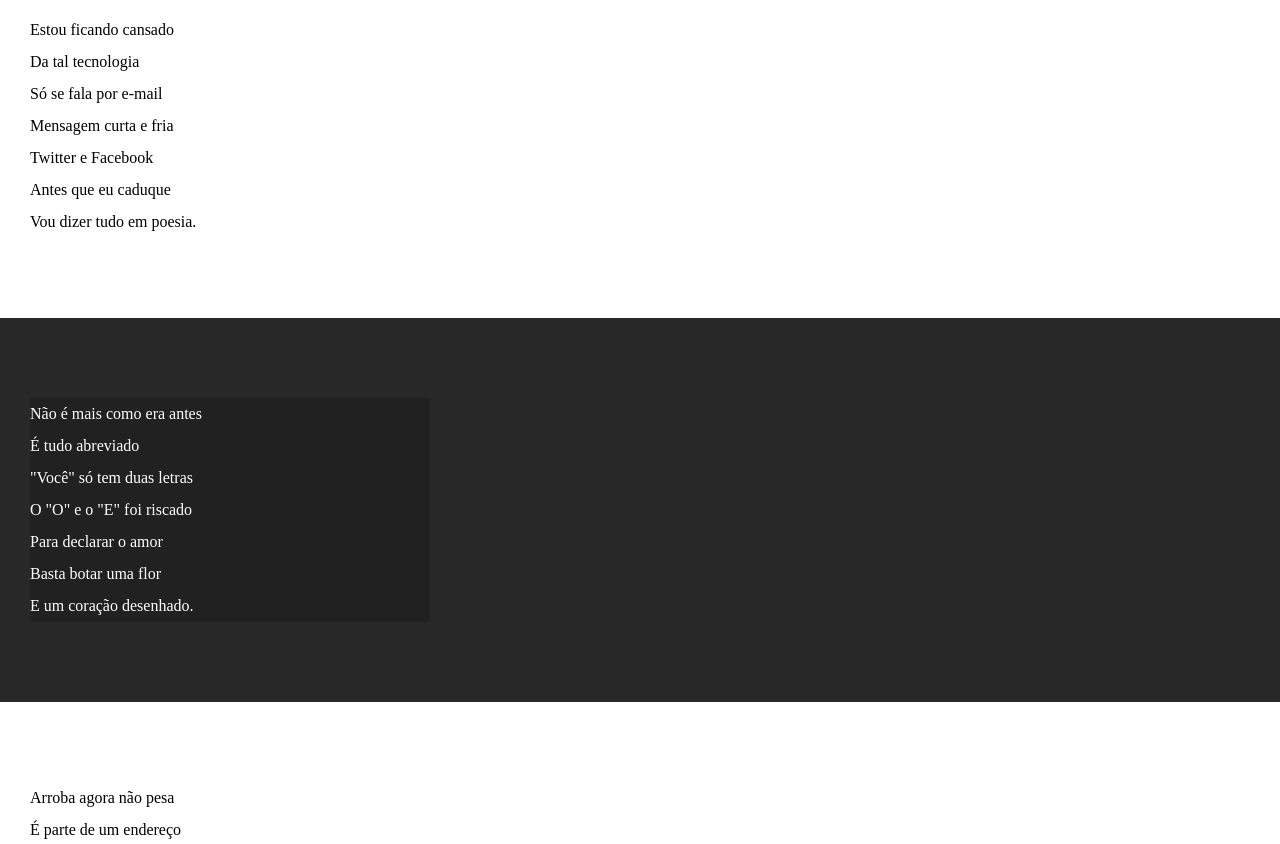
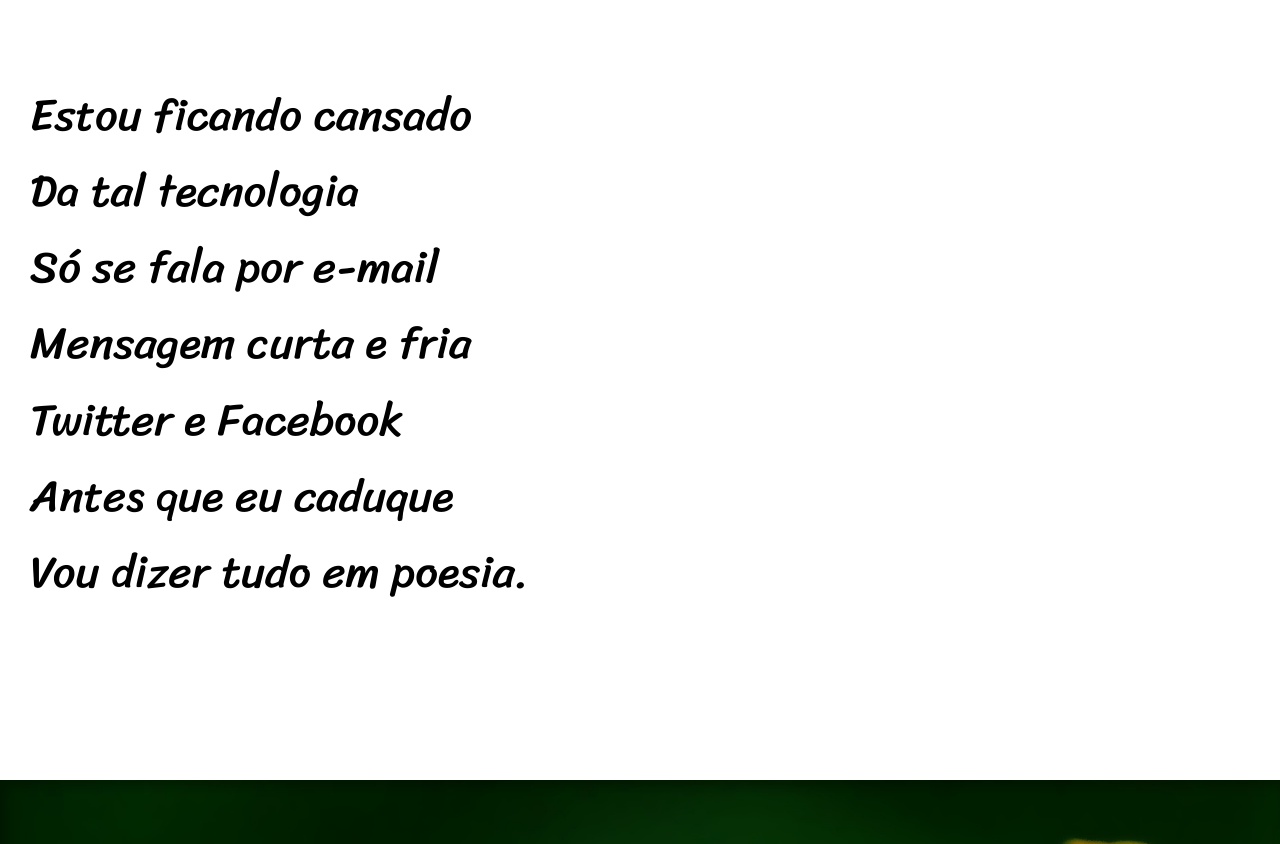
Before and after one commit to otsubolucas/html-css, a plain HTML site: page Desafios/d012/index.html in a window 1280 px wide. Shown: the part 221-1065 px from the top of the page. Drawn offline with Linux system fonts and the light colour scheme.

Commit message:
Finalizei o d012

```diff
--- a/Desafios/d012/estilo/style.css
+++ b/Desafios/d012/estilo/style.css
@@ -1,12 +1,23 @@
 @charset "UTF-8";
+
+@import url('https://fonts.googleapis.com/css2?family=Passion+One&display=swap');
+@import url('https://fonts.googleapis.com/css2?family=Sriracha&display=swap');
 
 *{
     margin: 0px;
     padding: 0px;
 }
-body{
+
+:root{
+    --fonte1: Verdana, Geneva, Tahoma, sans-serif;
+    --fonte2: 'Passion One', cursive;
+    --fonte3: 'Sriracha', cursive;
+}
+
+html, body{
     background-color: darkgrey;
     min-height: 100vh;
+    font-family: var(--fonte1);
 }
 
 header{
@@ -16,6 +27,8 @@ header{
 }
 header h1{
     padding-top: 50px;
+    font-family: var(--fonte2);
+    font-size: 7vw;
     font-variant: small-caps;
 }
 header p{
@@ -30,23 +43,40 @@ a:hover{
     text-decoration: underline;
 }
 section{
+    font-family: var(--fonte3);
+    font-size: 3.5vw;
     padding-top: 10vh;
     padding-bottom: 10vh;
     padding-left: 30px;
+    line-height: 1.7em;
 }
-section p {
-    line-height: 2em;
+section > p{
+    padding-bottom: 2em;
+}
+#img1{
+    background-image: url(../imagens/background001.jpg);
+    background-position: center right;
+    background-size: cover;
+}
+#img2{
+    background-image: url(../imagens/background002.jpg);
+    background-size: cover;
+
 }
 .normal{
     background-color: white;
 }
-.imagem{
+section.imagem{
     color: white;
     background-color: rgb(41, 40, 40);
+    box-shadow: inset 6px 6px 13px 0px rgba(0, 0, 0, 0.336);
+    background-attachment: fixed;
 }
 .imagem p{
-    background-color: rgba(0, 0, 0, 0.164);
-    width: 400px;
+    display: inline-block;
+    padding: 5px;
+    background-color: rgba(0, 0, 0, 0.5);
+    text-shadow: 1px 1px 0px black;
 }
 footer{
     background-color: black;
--- a/Desafios/d012/index.html
+++ b/Desafios/d012/index.html
@@ -24,7 +24,7 @@
         </p>
     </section>
 
-    <section class="imagem">
+    <section class="imagem" id="img1">
         <p>
             Não é mais como era antes <br>
             É tudo abreviado <br>
@@ -58,7 +58,7 @@
         </p>
     </section>
 
-    <section class="imagem">
+    <section class="imagem" id="img2">
         <p>
             Tenho saudade das cartas <br>
             Escritas com a própria mão <br>
```
